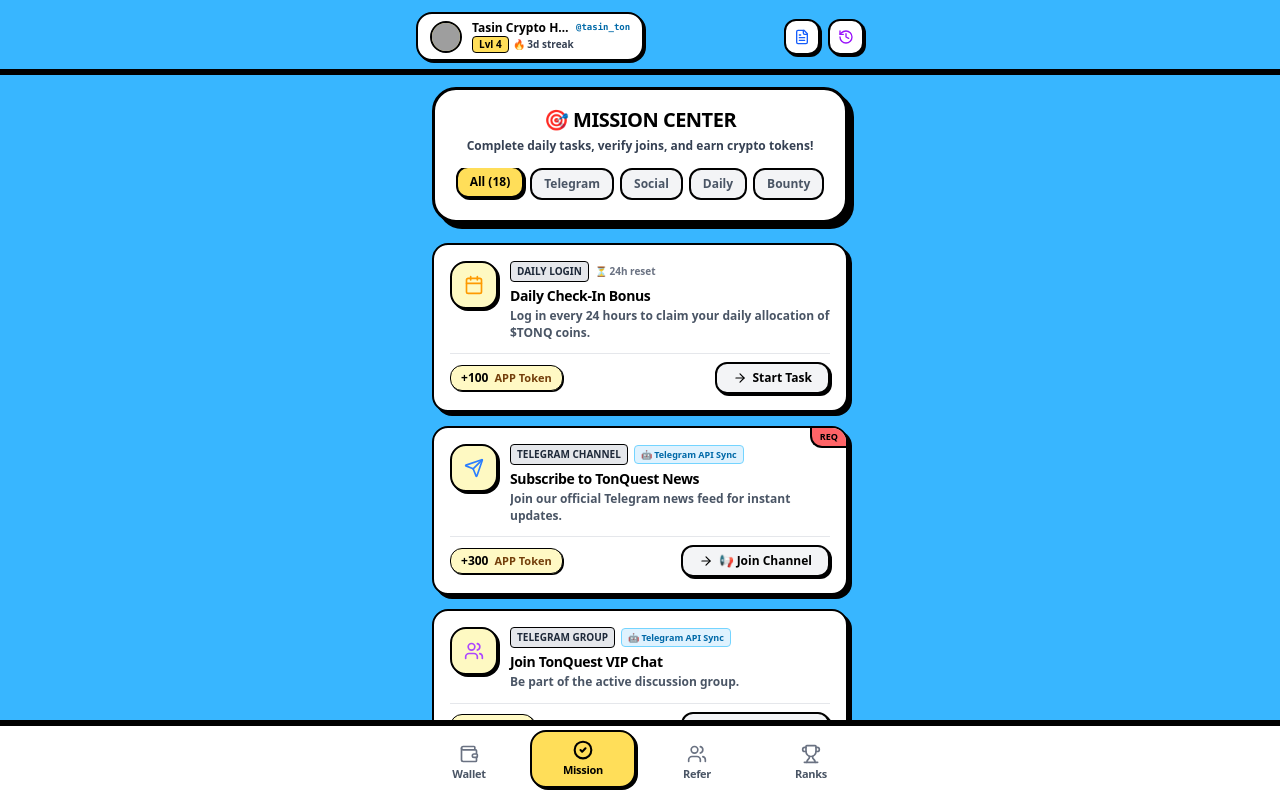
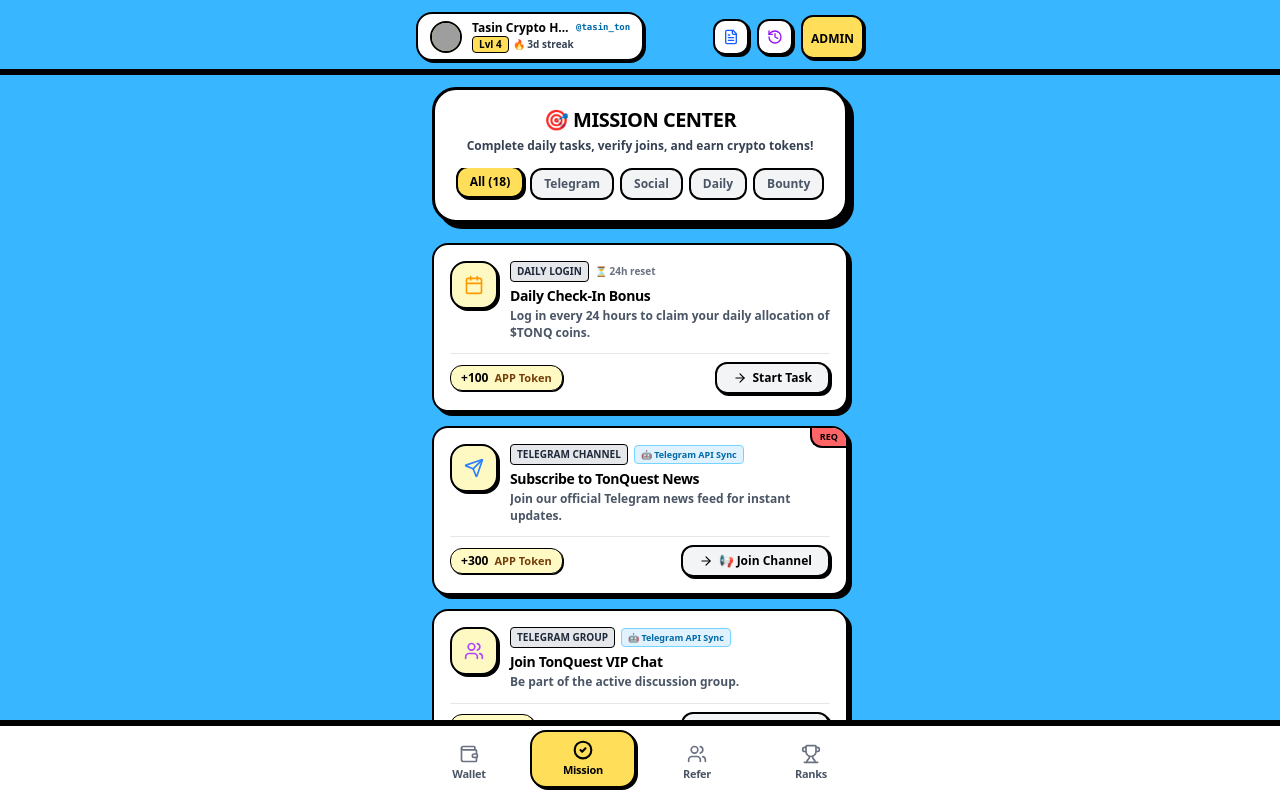
Before and after one commit to tamimxtrader1-stack/TonQuest, a React (Vite) app: page / in a window 1280 px wide. Shown: the top 798 px of the page. Built offline with nearby package versions, Linux system fonts and the light colour scheme; grey boxes are pictures that could not be loaded.

Commit message:
Restore in-app Admin panel (yellow ADMIN button + AdminPanelModal) like before

```diff
--- a/src/App.tsx
+++ b/src/App.tsx
@@ -2,6 +2,7 @@
 import { AppProvider, useApp } from './context/AppContext';
 import { WelcomeOnboarding } from './components/WelcomeOnboarding';
 import { TelegramHeader } from './components/TelegramHeader';
+import { AdminPanelModal } from './components/admin/AdminPanelModal';
 import { BottomNav } from './components/BottomNav';
 import { NotificationToast } from './components/NotificationToast';
 import { MissionsView } from './components/views/MissionsView';
@@ -14,7 +15,7 @@
 import { BlockedUserView } from './components/BlockedUserView';
 
 const AppContent: React.FC = () => {
-  const { showOnboarding, activeTab, isBlocked } = useApp();
+  const { showOnboarding, activeTab, isBlocked, showAdminPanel } = useApp();
 
   if (isBlocked) {
     return (
@@ -53,7 +54,7 @@
       <WhitepaperModal />
       <HistoryModal />
       <DailyRewardModal />
-      {/* Admin panel is standalone web only: open /admin in browser */}
+      {showAdminPanel && <AdminPanelModal />}
     </div>
   );
 };
--- a/src/components/TelegramHeader.tsx
+++ b/src/components/TelegramHeader.tsx
@@ -3,7 +3,7 @@
 import { useApp } from '../context/AppContext';
 
 export const TelegramHeader: React.FC = () => {
-  const { user, settings, setShowWhitepaper, setShowHistory } = useApp();
+  const { user, settings, setShowWhitepaper, setShowHistory, setShowAdminPanel } = useApp();
 
   return (
     <header className="sticky top-0 z-40 bg-[#38B6FF] px-4 pt-3 pb-2 border-b-2 border-black shadow-[0px_4px_0px_0px_rgba(0,0,0,1)]">
@@ -16,7 +16,6 @@
               alt={user.telegramName}
               className="w-8 h-8 rounded-full border-2 border-black object-cover bg-yellow-200"
               onError={(e) => {
-                // Fallback avatar if photo_url breaks or is blocked
                 (e.target as HTMLImageElement).src = `https://api.dicebear.com/7.x/bottts/svg?seed=${user.telegramId}`;
               }}
             />
@@ -60,7 +59,15 @@
             <History className="w-4 h-4 text-purple-600" />
           </button>
 
-          {/* Admin panel moved to standalone web: /admin — not shown inside Mini App */}
+          {user.isAdmin && (
+            <button
+              onClick={() => setShowAdminPanel(true)}
+              className="p-2 bg-[#FFDE59] hover:bg-yellow-300 text-black rounded-xl border-2 border-black shadow-[2px_2px_0px_0px_#000] active:translate-y-0.5 active:shadow-none transition-all"
+              title="Admin Panel"
+            >
+              <span className="text-xs font-black">ADMIN</span>
+            </button>
+          )}
         </div>
       </div>
     </header>
```
